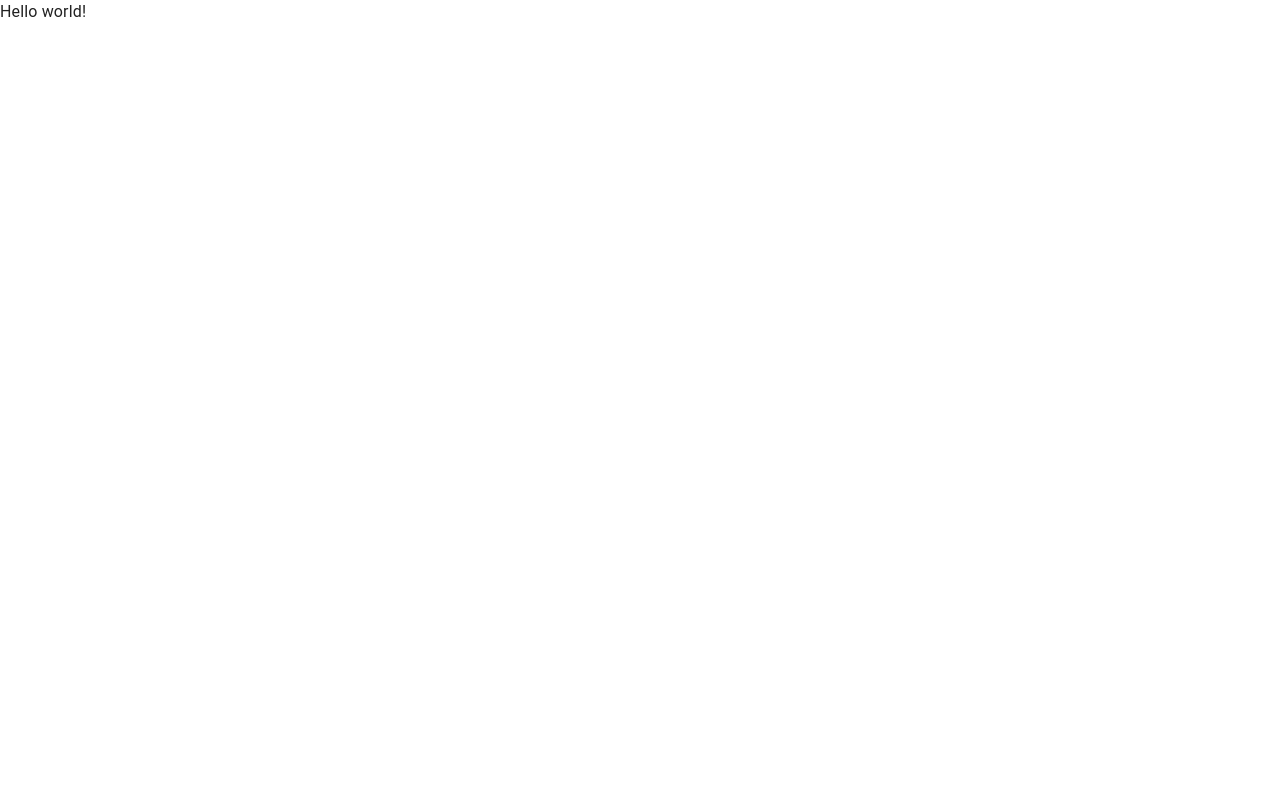
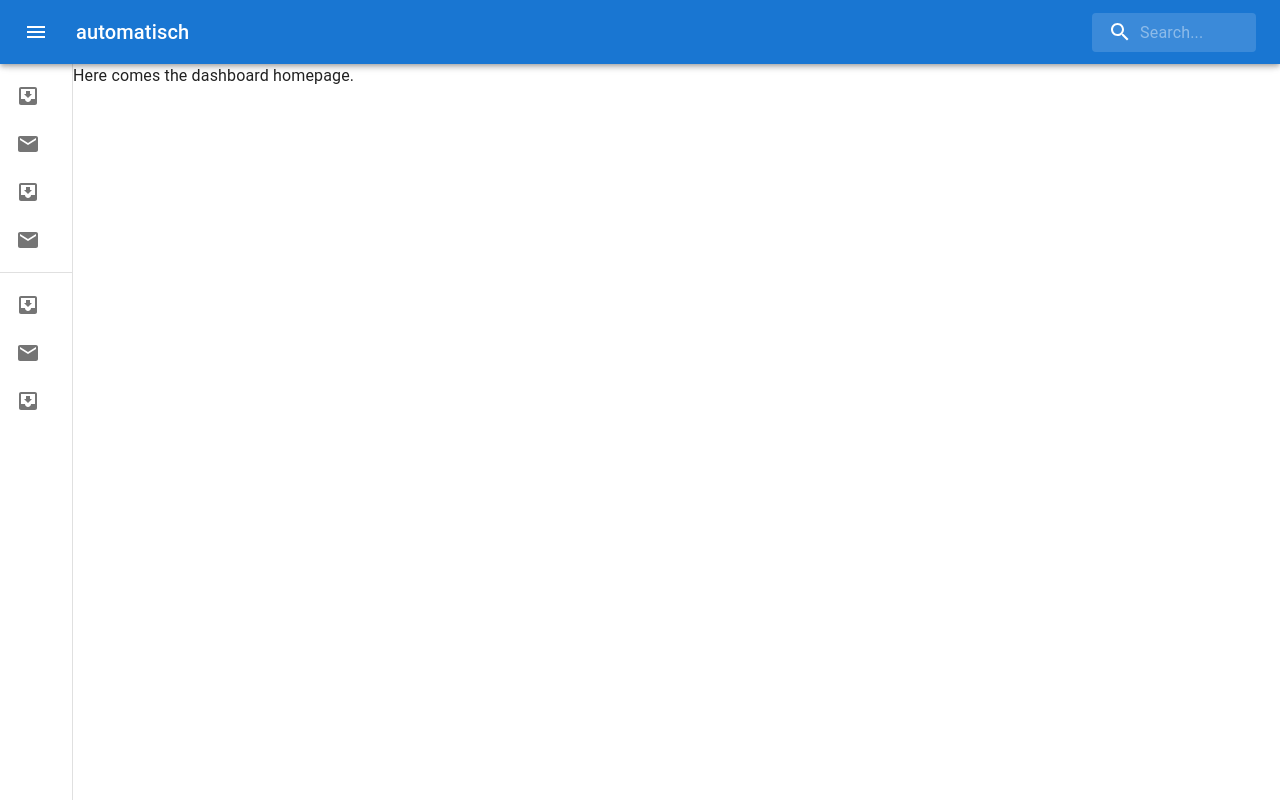
Before and after one commit to automatisch/automatisch, a React (Create React App) app in the folder packages/web/: page / in a window 1280 px wide. Built offline with nearby package versions, Linux system fonts and the light colour scheme; no server answers.

Commit message:
feat: Add Layout with AppBar and Drawer

```diff
--- a/packages/web/package.json
+++ b/packages/web/package.json
@@ -6,6 +6,7 @@
     "@apollo/client": "^3.4.15",
     "@emotion/react": "^11.4.1",
     "@emotion/styled": "^11.3.0",
+    "@mui/icons-material": "^5.0.1",
     "@mui/material": "^5.0.2",
     "@testing-library/jest-dom": "^5.11.4",
     "@testing-library/react": "^11.1.0",
--- a/packages/web/src/components/App/index.tsx
+++ b/packages/web/src/components/App/index.tsx
@@ -1,10 +1,10 @@
-import React from 'react';
 import { FormattedMessage } from 'react-intl';
+import Layout from 'components/Layout';
 
-function App() {
+export default function App() {
   return (
-    <FormattedMessage id="welcomeText" />
+    <Layout>
+      <FormattedMessage id="welcomeText" />
+    </Layout>
   );
 }
-
-export default App;
--- /dev/null
+++ b/packages/web/src/components/AppBar/index.tsx
@@ -0,0 +1,62 @@
+import MuiAppBar from '@mui/material/AppBar';
+import Box from '@mui/material/Box';
+import Toolbar from '@mui/material/Toolbar';
+import IconButton from '@mui/material/IconButton';
+import Typography from '@mui/material/Typography';
+import MenuIcon from '@mui/icons-material/Menu';
+import SearchIcon from '@mui/icons-material/Search';
+
+import HideOnScroll from 'components/HideOnScroll';
+import { FormattedMessage } from 'react-intl';
+import useFormatMessage from 'hooks/useFormatMessage';
+import { Search, SearchIconWrapper, InputBase } from './style';
+
+type AppBarProps = {
+  onMenuClick: () => void;
+};
+
+export default function AppBar({ onMenuClick }: AppBarProps) {
+  const formatMessage = useFormatMessage();
+
+  return (
+    <Box sx={{ flexGrow: 1 }}>
+      <HideOnScroll>
+        <MuiAppBar sx={{ zIndex: (theme) => theme.zIndex.drawer + 1 }}>
+          <Toolbar>
+            <IconButton
+              size="large"
+              edge="start"
+              color="inherit"
+              aria-label="open drawer"
+              onClick={onMenuClick}
+              sx={{ mr: 2 }}
+            >
+              {/* TODO: make Drawer in Layout togglable. */}
+              <MenuIcon />
+            </IconButton>
+
+            <Typography
+              variant="h6"
+              noWrap
+              component="div"
+              sx={{ flexGrow: 1, display: { xs: 'none', sm: 'block' } }}
+            >
+              <FormattedMessage id="automatisch" />
+            </Typography>
+
+            <Search>
+              <SearchIconWrapper>
+                <SearchIcon />
+              </SearchIconWrapper>
+
+              <InputBase
+                placeholder={formatMessage('searchPlaceholder')}
+                inputProps={{ 'aria-label': 'search' }}
+              />
+            </Search>
+          </Toolbar>
+        </MuiAppBar>
+      </HideOnScroll>
+    </Box>
+  );
+}
--- /dev/null
+++ b/packages/web/src/components/AppBar/style.ts
@@ -0,0 +1,44 @@
+import { styled, alpha } from '@mui/material/styles';
+import MuiInputBase from '@mui/material/InputBase';
+
+export const Search = styled('div')(({ theme }) => ({
+  position: 'relative',
+  borderRadius: theme.shape.borderRadius,
+  backgroundColor: alpha(theme.palette.common.white, 0.15),
+  '&:hover': {
+    backgroundColor: alpha(theme.palette.common.white, 0.25),
+  },
+  marginLeft: 0,
+  width: '100%',
+  [theme.breakpoints.up('sm')]: {
+    marginLeft: theme.spacing(1),
+    width: 'auto',
+  },
+}));
+
+export const SearchIconWrapper = styled('div')(({ theme }) => ({
+  padding: theme.spacing(0, 2),
+  height: '100%',
+  position: 'absolute',
+  pointerEvents: 'none',
+  display: 'flex',
+  alignItems: 'center',
+  justifyContent: 'center',
+}));
+
+export const InputBase = styled(MuiInputBase)(({ theme }) => ({
+  color: 'inherit',
+  '& .MuiInputBase-input': {
+    padding: theme.spacing(1, 1, 1, 0),
+    // vertical padding + font size from searchIcon
+    paddingLeft: `calc(1em + ${theme.spacing(4)})`,
+    transition: theme.transitions.create('width'),
+    width: '100%',
+    [theme.breakpoints.up('sm')]: {
+      width: '12ch',
+      '&:focus': {
+        width: '20ch',
+      },
+    },
+  },
+}));
--- /dev/null
+++ b/packages/web/src/components/Drawer/index.tsx
@@ -0,0 +1,47 @@
+import * as React from 'react';
+import { DrawerProps } from '@mui/material/Drawer';
+import Toolbar from '@mui/material/Toolbar';
+import List from '@mui/material/List';
+import Divider from '@mui/material/Divider';
+import ListItem from '@mui/material/ListItem';
+import ListItemIcon from '@mui/material/ListItemIcon';
+import ListItemText from '@mui/material/ListItemText';
+import InboxIcon from '@mui/icons-material/MoveToInbox';
+import MailIcon from '@mui/icons-material/Mail';
+
+import HideOnScroll from 'components/HideOnScroll';
+import { Drawer as BaseDrawer } from './style';
+
+export default function Drawer(props: DrawerProps) {
+  return (
+    <BaseDrawer
+      {...props}
+      variant="permanent"
+    >
+      <HideOnScroll unmountOnExit>
+        <Toolbar />
+      </HideOnScroll>
+      <List>
+        {['Inbox', 'Starred', 'Send email', 'Drafts'].map((text, index) => (
+          <ListItem button key={text}>
+            <ListItemIcon>
+              {index % 2 === 0 ? <InboxIcon /> : <MailIcon />}
+            </ListItemIcon>
+            <ListItemText primary={text} />
+          </ListItem>
+        ))}
+      </List>
+      <Divider />
+      <List>
+        {['All mail', 'Trash', 'Spam'].map((text, index) => (
+          <ListItem button key={text}>
+            <ListItemIcon>
+              {index % 2 === 0 ? <InboxIcon /> : <MailIcon />}
+            </ListItemIcon>
+            <ListItemText primary={text} />
+          </ListItem>
+        ))}
+      </List>
+    </BaseDrawer>
+  );
+}
--- /dev/null
+++ b/packages/web/src/components/Drawer/style.ts
@@ -0,0 +1,42 @@
+import { styled, Theme, CSSObject } from '@mui/material/styles';
+import MuiDrawer from '@mui/material/Drawer';
+
+const drawerWidth = 240;
+
+const openedMixin = (theme: Theme): CSSObject => ({
+  width: drawerWidth,
+  transition: theme.transitions.create('width', {
+    easing: theme.transitions.easing.sharp,
+    duration: theme.transitions.duration.enteringScreen,
+  }),
+  overflowX: 'hidden',
+});
+
+const closedMixin = (theme: Theme): CSSObject => ({
+  transition: theme.transitions.create('width', {
+    easing: theme.transitions.easing.sharp,
+    duration: theme.transitions.duration.leavingScreen,
+  }),
+  overflowX: 'hidden',
+  width: `calc(${theme.spacing(7)} + 1px)`,
+  [theme.breakpoints.up('sm')]: {
+    width: `calc(${theme.spacing(9)} + 1px)`,
+  },
+});
+
+export const Drawer = styled(MuiDrawer, { shouldForwardProp: (prop) => prop !== 'open' })(
+  ({ theme, open }) => ({
+    width: drawerWidth,
+    flexShrink: 0,
+    whiteSpace: 'nowrap',
+    boxSizing: 'border-box',
+    ...(open && {
+      ...openedMixin(theme),
+      '& .MuiDrawer-paper': openedMixin(theme),
+    }),
+    ...(!open && {
+      ...closedMixin(theme),
+      '& .MuiDrawer-paper': closedMixin(theme),
+    }),
+  }),
+);
--- /dev/null
+++ b/packages/web/src/components/HideOnScroll/index.tsx
@@ -0,0 +1,10 @@
+import Slide, { SlideProps } from '@mui/material/Slide';
+import useScrollTrigger from '@mui/material/useScrollTrigger';
+
+export default function HideOnScroll(props: SlideProps) {
+  const trigger = useScrollTrigger();
+
+  return (
+    <Slide appear={false} direction="down" in={!trigger} {...props} />
+  );
+};
--- /dev/null
+++ b/packages/web/src/components/Layout/index.tsx
@@ -0,0 +1,30 @@
+import { useState, useCallback } from 'react';
+import Box from '@mui/material/Box';
+import AppBar from 'components/AppBar';
+import Drawer from 'components/Drawer';
+import Toolbar from '@mui/material/Toolbar';
+
+type LayoutProps = {
+  children: React.ReactNode;
+}
+
+export default function Layout({ children }: LayoutProps) {
+  const [isDrawerOpen, setDrawerOpen] = useState(false);
+  const onMenuClick = useCallback(() => { setDrawerOpen(value => !value) }, []);
+
+  return (
+    <>
+      <AppBar onMenuClick={onMenuClick} />
+
+      <Box sx={{ display: 'flex', }}>
+        <Drawer open={isDrawerOpen} />
+
+        <Box sx={{ display: 'flex', flexDirection: 'column' }}>
+          <Toolbar />
+
+          {children}
+        </Box>
+      </Box>
+    </>
+  );
+}
--- /dev/null
+++ b/packages/web/src/hooks/useFormatMessage.tsx
@@ -0,0 +1,11 @@
+import { useIntl } from 'react-intl';
+
+type Values = {
+  [key: string]: any,
+}
+
+export default function useFormatMessage() {
+  const { formatMessage } = useIntl();
+
+  return (id: string, values: Values = {}) => formatMessage({ id }, values);
+}
--- a/packages/web/src/locales/en.json
+++ b/packages/web/src/locales/en.json
@@ -1,3 +1,5 @@
 {
-  "welcomeText": "Hello world!"
+  "brandText": "automatisch",
+  "searchPlaceholder": "Search...",
+  "welcomeText": "Here comes the dashboard homepage."
 }
```
Also changed, not shown: 1 other file (tests, documents, lock files or other folders).
